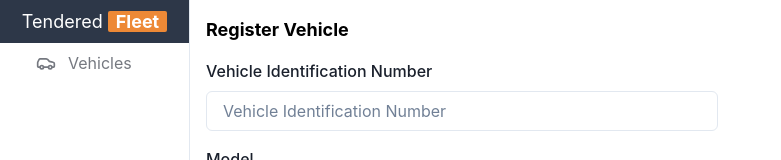
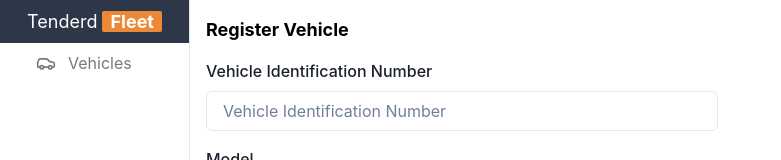
Before and after one commit to jskod/fleet-frontend, a React (Vite) app: page /vehicle/register in a window 1280 px wide. Shown: the top 160 px of the page, without its empty margins (0-781 px from the left). Built offline with nearby package versions, Linux system fonts and the light colour scheme.

Commit message:
fix name

```diff
--- a/src/components/Layout.tsx
+++ b/src/components/Layout.tsx
@@ -49,7 +49,7 @@ export function Layout() {
             p={2}
             fontWeight="normal"
           >
-            Tendered{" "}
+            Tenderd{" "}
             <Text
               as="span"
               bg="orange.400"
```
